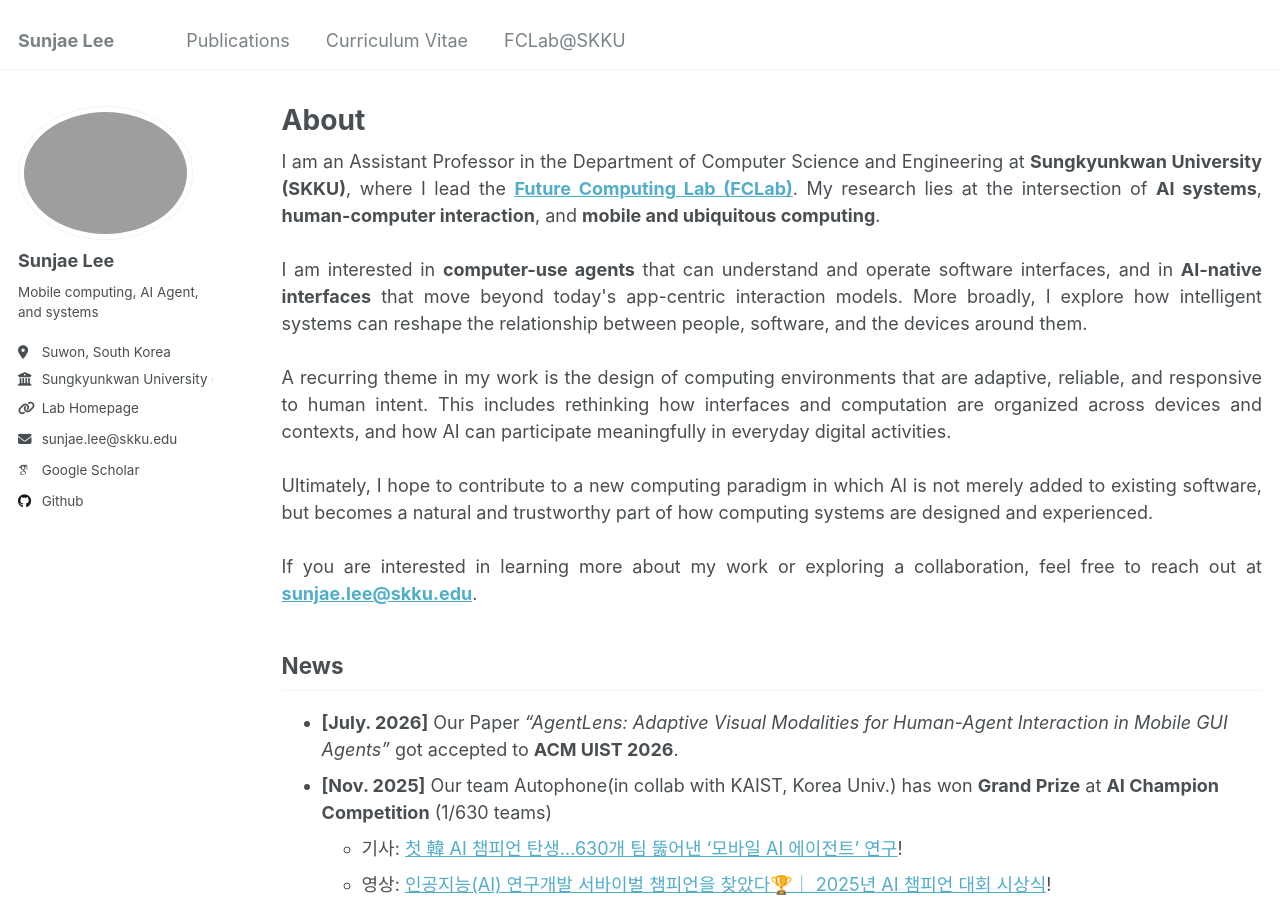
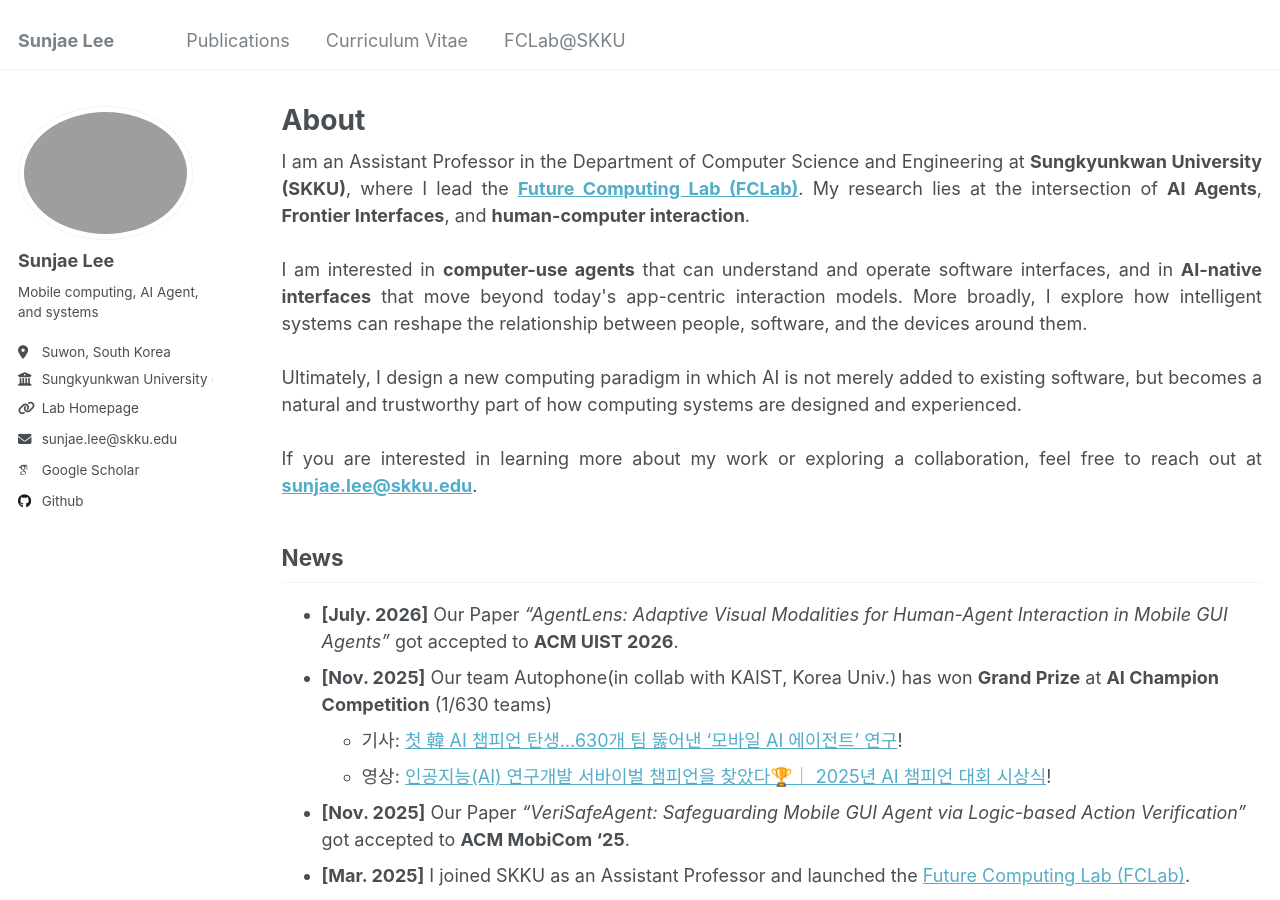
Before and after one commit to sunjae1294/sunjae1294.github.io, a Jekyll site: the page built from _pages/about.md, in a window 1280 px wide and 900 px high. Built offline with Jekyll 4.4.1, drawn with Linux system fonts in a browser that asks for light colours; some web fonts are replaced.

Commit message:
update About

```diff
--- a/_pages/about.md
+++ b/_pages/about.md
@@ -7,13 +7,11 @@ redirect_from:
   - /about.html
 ---
 <div style="text-align: justify;">
-I am an Assistant Professor in the Department of Computer Science and Engineering at <strong>Sungkyunkwan University (SKKU)</strong>, where I lead the <a href="https://sites.google.com/view/fclab-skku"><strong>Future Computing Lab (FCLab)</strong></a>. My research lies at the intersection of <strong>AI systems</strong>, <strong>human-computer interaction</strong>, and <strong>mobile and ubiquitous computing</strong>.
+I am an Assistant Professor in the Department of Computer Science and Engineering at <strong>Sungkyunkwan University (SKKU)</strong>, where I lead the <a href="https://sites.google.com/view/fclab-skku"><strong>Future Computing Lab (FCLab)</strong></a>. My research lies at the intersection of <strong>AI Agents</strong>, <strong>Frontier Interfaces</strong>, and <strong>human-computer interaction</strong>.
 <br><br>
 I am interested in <strong>computer-use agents</strong> that can understand and operate software interfaces, and in <strong>AI-native interfaces</strong> that move beyond today's app-centric interaction models. More broadly, I explore how intelligent systems can reshape the relationship between people, software, and the devices around them.
 <br><br>
-A recurring theme in my work is the design of computing environments that are adaptive, reliable, and responsive to human intent. This includes rethinking how interfaces and computation are organized across devices and contexts, and how AI can participate meaningfully in everyday digital activities.
-<br><br>
-Ultimately, I hope to contribute to a new computing paradigm in which AI is not merely added to existing software, but becomes a natural and trustworthy part of how computing systems are designed and experienced.
+Ultimately, I design a new computing paradigm in which AI is not merely added to existing software, but becomes a natural and trustworthy part of how computing systems are designed and experienced.
 <br><br>
 If you are interested in learning more about my work or exploring a collaboration, feel free to reach out at <a href="mailto:sunjae.lee@skku.edu"><strong>sunjae.lee@skku.edu</strong></a>.
 </div>
```
Also changed, not shown: 3 other files.
